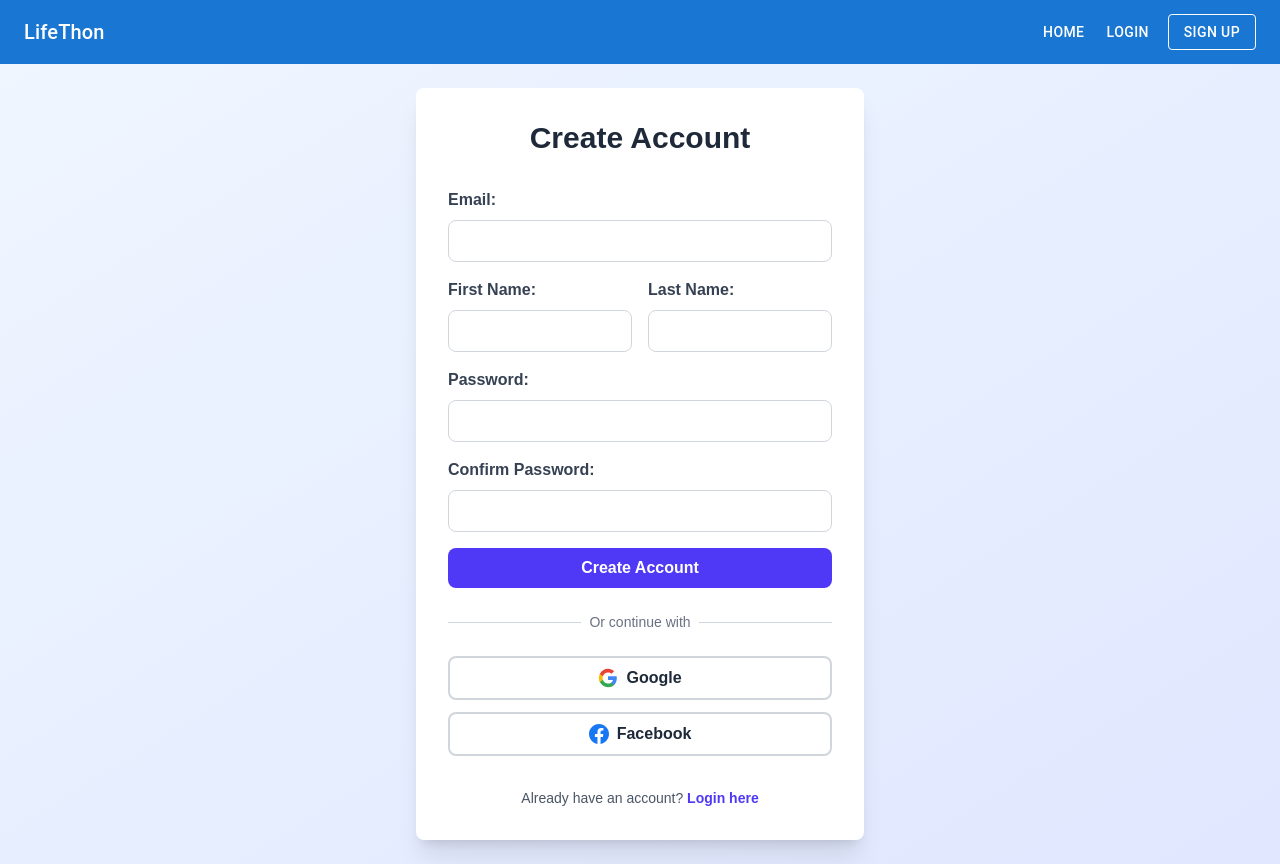
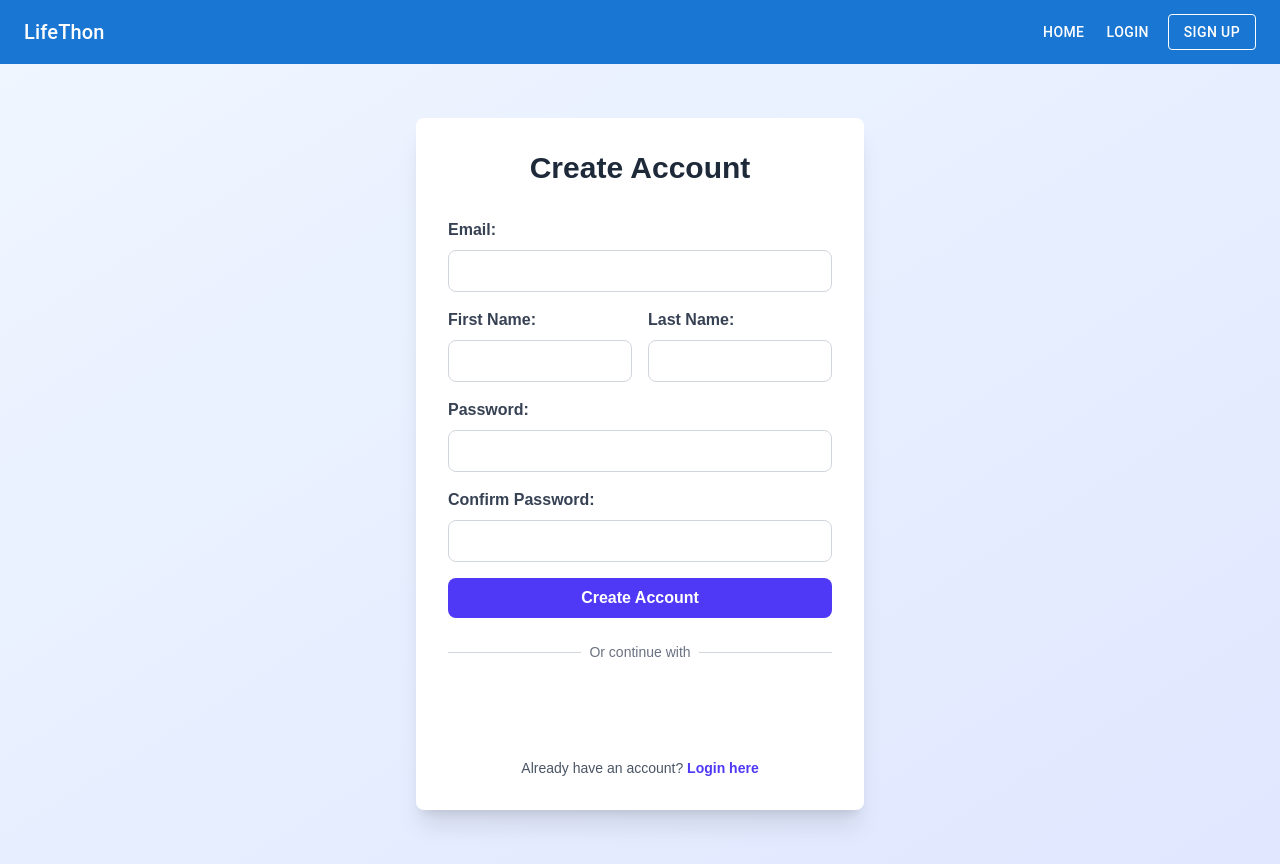
Before and after one commit to ZapboltIsEpic/lifethon, a Next.js app in the folder frontend/: page /register in a window 1280 px wide. Built offline with nearby package versions, Linux system fonts and the light colour scheme.

Commit message:
added google register

```diff
--- a/frontend/app/register/page.tsx
+++ b/frontend/app/register/page.tsx
@@ -2,6 +2,7 @@
 
 import { useState } from "react";
 import Link from "next/link";
+import { GoogleOAuthProvider, GoogleLogin } from "@react-oauth/google";
 
 const RegisterPage = () => {
   const [email, setEmail] = useState("");
@@ -59,40 +60,44 @@ const RegisterPage = () => {
     }
   };
 
-  const handleGoogleRegister = async () => {
+  const handleGoogleSuccess = async (credentialResponse: any) => {
     try {
-      const response = await fetch("/api/auth/google", {
+      const response = await fetch("http://localhost:8081/api/auth/google", {
         method: "POST",
         headers: { "Content-Type": "application/json" },
+        body: JSON.stringify({ idToken: credentialResponse.credential }),
       });
+
       if (response.ok) {
         const data = await response.json();
-        console.log("Google registration successful:", data);
+        console.log("Google login successful:", data);
+
+        // Store the token in localStorage
+        localStorage.setItem("token", data.token);
+        localStorage.setItem("userId", String(data.userId));
+        localStorage.setItem("email", data.email);
+
+        // Redirect to dashboard
         window.location.href = "/dashboard";
       } else {
-        console.error("Google registration failed:", response.statusText);
+        const errorData = await response.json();
+        console.error(
+          "Google login failed:",
+          errorData.error || response.statusText,
+        );
+        alert(errorData.error || "Google login failed. Please try again.");
       }
     } catch (error) {
-      console.error("Google registration error:", error);
+      console.error("Google login error:", error);
+      alert(
+        "Network error during Google login. Please check if the server is running.",
+      );
     }
   };
 
-  const handleFacebookRegister = async () => {
-    try {
-      const response = await fetch("/api/auth/facebook", {
-        method: "POST",
-        headers: { "Content-Type": "application/json" },
-      });
-      if (response.ok) {
-        const data = await response.json();
-        console.log("Facebook registration successful:", data);
-        window.location.href = "/dashboard";
-      } else {
-        console.error("Facebook registration failed:", response.statusText);
-      }
-    } catch (error) {
-      console.error("Facebook registration error:", error);
-    }
+  const handleGoogleError = () => {
+    console.error("Google login failed");
+    alert("Google login was cancelled or failed. Please try again.");
   };
 
   return (
@@ -191,42 +196,19 @@ const RegisterPage = () => {
         </div>
 
         <div className="mt-6 space-y-3">
-          <button
-            type="button"
-            onClick={handleGoogleRegister}
-            className="w-full flex items-center justify-center gap-2 bg-white border-2 border-gray-300 hover:border-blue-500 hover:bg-blue-50 text-gray-800 font-semibold py-2 px-4 rounded-lg transition duration-200"
-          >
-            <svg className="w-5 h-5" viewBox="0 0 24 24" fill="currentColor">
-              <path
-                d="M22.56 12.25c0-.78-.07-1.53-.2-2.25H12v4.26h5.92c-.26 1.37-1.04 2.53-2.21 3.31v2.77h3.57c2.08-1.92 3.28-4.74 3.28-8.09z"
-                fill="#4285F4"
+          <div className="mt-6 flex justify-center">
+            <GoogleOAuthProvider clientId="981824546089-lmj3no8nrqt2efkdt13o9vmg8nh7fmaf.apps.googleusercontent.com">
+              <GoogleLogin
+                onSuccess={handleGoogleSuccess}
+                onError={handleGoogleError}
+                useOneTap
+                theme="outline"
+                size="large"
+                text="continue_with"
+                shape="rectangular"
               />
-              <path
-                d="M12 23c2.97 0 5.46-.98 7.28-2.66l-3.57-2.77c-.98.66-2.23 1.06-3.71 1.06-2.86 0-5.29-1.93-6.16-4.53H2.18v2.84C3.99 20.53 7.7 23 12 23z"
-                fill="#34A853"
-              />
-              <path
-                d="M5.84 14.09c-.22-.66-.35-1.36-.35-2.09s.13-1.43.35-2.09V7.07H2.18C1.43 8.55 1 10.22 1 12s.43 3.45 1.18 4.93l2.85-2.22.81-.62z"
-                fill="#FBBC05"
-              />
-              <path
-                d="M12 5.38c1.62 0 3.06.56 4.21 1.64l3.15-3.15C17.45 2.09 14.97 1 12 1 7.7 1 3.99 3.47 2.18 7.07l3.66 2.84c.87-2.6 3.3-4.53 6.16-4.53z"
-                fill="#EA4335"
-              />
-            </svg>
-            Google
-          </button>
-
-          <button
-            type="button"
-            onClick={handleFacebookRegister}
-            className="w-full flex items-center justify-center gap-2 bg-white border-2 border-gray-300 hover:border-blue-600 hover:bg-blue-50 text-gray-800 font-semibold py-2 px-4 rounded-lg transition duration-200"
-          >
-            <svg className="w-5 h-5" viewBox="0 0 24 24" fill="#1877F2">
-              <path d="M24 12.073c0-6.627-5.373-12-12-12s-12 5.373-12 12c0 5.99 4.388 10.954 10.125 11.854v-8.385H7.078v-3.47h3.047V9.43c0-3.007 1.792-4.669 4.533-4.669 1.312 0 2.686.235 2.686.235v2.953H15.83c-1.491 0-1.956.925-1.956 1.874v2.25h3.328l-.532 3.47h-2.796v8.385C19.612 23.027 24 18.062 24 12.073z" />
-            </svg>
-            Facebook
-          </button>
+            </GoogleOAuthProvider>
+          </div>
         </div>
 
         <div className="mt-8 text-center">
```
